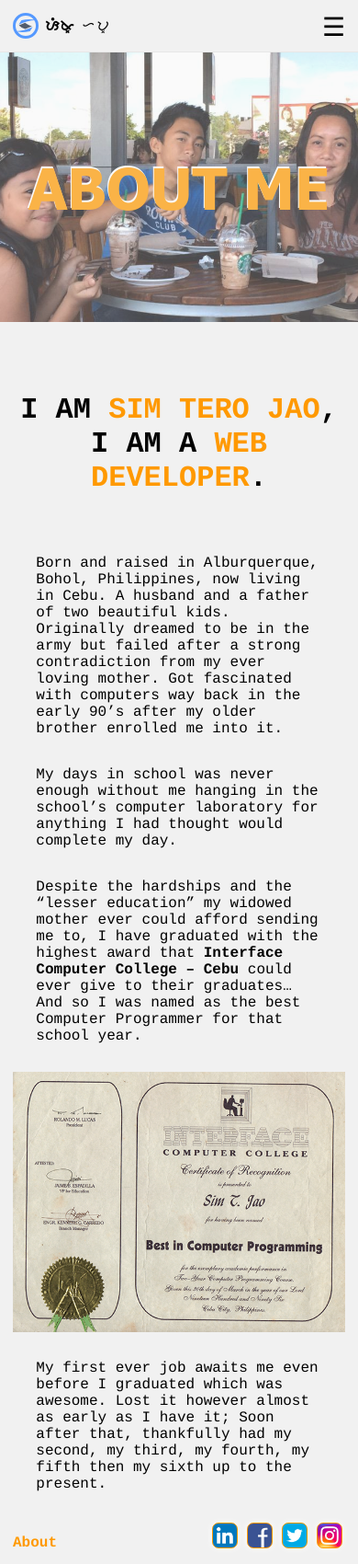
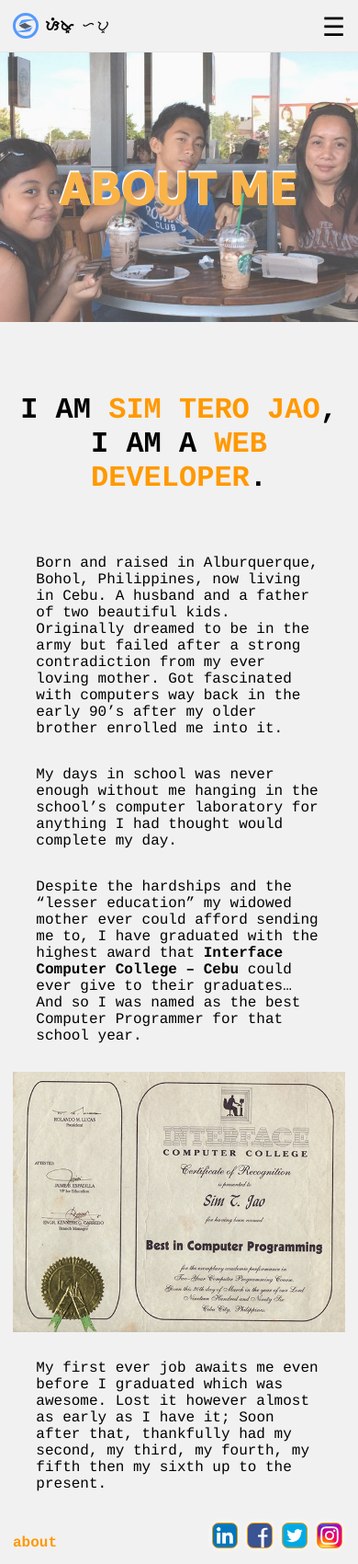
Before and after one commit to jaosimt/portfolio, a React (Create React App) app: page /about in a window 390 px wide. Shown: the whole page at 92% size. Built offline with nearby package versions, Linux system fonts and the light colour scheme.

Commit message:
* fix button css * fix menu handling on deep links * adjust company image in portfolio details

```diff
--- a/src/App.scss
+++ b/src/App.scss
@@ -30,8 +30,14 @@
 .gold { color: #f90; }
 
 button {
-  padding: 7px;
+  transition: all ease-in-out 300ms;
+  border-radius: 0;
+  border: 1px solid gainsboro;
+  padding: 7px 14px;
   cursor: pointer;
+  line-height: 28px;
+
+  &:hover { border: 1px solid #c7c7c7; }
   &:active { opacity: 0.3; }
 }
 
--- a/src/components/About/about.scss
+++ b/src/components/About/about.scss
@@ -48,6 +48,8 @@ div.About {
 @media (max-width: 847px) {
   div.About {
     .wrapper {
+      .banner { font-size: 49px; }
+
       .content {
         p {
           padding: 0 7%;
--- a/src/components/ContentContainer/index.js
+++ b/src/components/ContentContainer/index.js
@@ -17,7 +17,8 @@ import PortfolioDetails from "../Portfolio/details";
 export default function ContentContainer() {
 	const history = useHistory();
 
-	const [ menuItem, setMenuItem ] = useState(window.location.pathname === '/' ? 'home' : window.location.pathname.replace(/^\//, ""))
+	const [ pathname, setPathname ] = useState(history.location.pathname);
+	const [ menuItem, setMenuItem ] = useState(window.location.pathname === '/' ? 'home' : window.location.pathname.replace(/^\//, ""));
 	const [ offset, setOffset ] = useState({
 		header: 0,
 		footer: 0,
@@ -27,15 +28,25 @@ export default function ContentContainer() {
 	let headerRef = React.createRef(),
 		footerRef = React.createRef();
 
-	const menuClickHandler = e => {
-		setMenuItem(e.currentTarget.getAttribute('data-value'));
+	const menuClickHandler = e => setMenuItem(e.currentTarget.getAttribute('data-value'));
+
+	const logHistory = e => {
+		console.log('[logHistory] history.location.pathname:', history.location.pathname);
+		setPathname(history.location.pathname);
 	}
 
 	const setHeaderRef = ref => headerRef = ref;
 	const setFooterRef = ref => footerRef = ref;
 
 	useEffect(() => {
-		console.log('[ContentContainer] useEffect');
+		console.log('[ContentContainer] [useEffect] componentDidMount')
+	}, [])
+
+	useEffect(() => {
+		const pathName = history.location.pathname;
+
+		console.log('[ContentContainer] [useEffect] [componentDidUpdate] history.location.pathname:', pathName);
+
 		const offsetHeight = () => {
 			return {
 				header: headerRef.clientHeight,
@@ -46,11 +57,23 @@ export default function ContentContainer() {
 
 		const offset = offsetHeight();
 		setOffset(offset);
-		const currentPath = window.location.pathname.replace(/^\//, "");
-		if (currentPath !== '') {
-			history.push(currentPath);
+		setPathname(pathName);
+
+		if (window.location.pathname !== pathName) {
+			history.push(window.location.pathname);
 		}
-	}, [footerRef.clientHeight, headerRef.clientHeight, history])
+
+		const currentPath = pathName.replace(/^\//, '').split("/")[ 0 ];
+		if (currentPath === "") setMenuItem('home');
+		else if (menuItem !== currentPath) setMenuItem(currentPath);
+
+	}, [
+		footerRef.clientHeight,
+		headerRef.clientHeight,
+		history,
+		history.location.pathname,
+		menuItem
+	])
 
 	return <div className="ContentContainer" style={ {
 		marginTop: `${ offset.header - offset.margin }px`,
@@ -78,7 +101,7 @@ export default function ContentContainer() {
 						offset={ offset } />
 				</Route>
 				<Route exact path="/portfolio">
-					<Porfolio offset={ offset } history={ history } />
+					<Porfolio logHistory={ logHistory } offset={ offset } history={ history } />
 				</Route>
 				<Route path="/blogs">
 					<Blogs
@@ -93,6 +116,6 @@ export default function ContentContainer() {
 				</Route>
 			</Switch>
 		}
-		<Footer history={ history } setRef={ setFooterRef } />
+		<Footer currentPath={ pathname } setRef={ setFooterRef } />
 	</div>
 }
--- a/src/components/Footer/index.js
+++ b/src/components/Footer/index.js
@@ -1,17 +1,14 @@
 import React  from "react";
 import './footer.scss';
 import SocialMediaLinks from "../SocialMediaLinks/SocialMediaLinks";
-import { Capitalize } from "../../scripts/utils";
-import { useHistory } from "react-router-dom";
 
 function Footer(props) {
-	const history = useHistory();
-	const { setRef } = props;
+	const { setRef, currentPath } = props;
 
-	const currentPath = history.location.pathname.replace(/^\//, '');
+	console.log('[Footer] currentPath:', currentPath);
 
 	return <div className="Footer" ref={ setRef }>
-			<span className="current-page">{ currentPath ? Capitalize(currentPath) : <span className='bybyn'>
+			<span className="current-page">{ currentPath !== "/" ? currentPath.replace(/^\//, '').split("/").join(".") : <span className='bybyn'>
 					<span title="Bisaya"><strong>ᜊᜒᜐᜌᜓ</strong></span>&nbsp;|&nbsp;
 				<span title="Filipino">ᜉᜒᜎᜒᜉᜒᜈᜓ</span>
 				</span> }</span>
--- a/src/components/Header/index.js
+++ b/src/components/Header/index.js
@@ -52,8 +52,6 @@ class Header extends Component {
 
 		onClick(e);
 
-		console.log(right);
-
 		if (right === '0px') this.toggleMenu();
 	}
 
--- a/src/components/Portfolio/details.scss
+++ b/src/components/Portfolio/details.scss
@@ -65,7 +65,10 @@
       margin: 0;
 
       .banner {
+        width: 294px;
+        height: 294px;
       }
+
       button.go-back {
         margin: 21px 0;
       }
--- a/src/components/Portfolio/index.js
+++ b/src/components/Portfolio/index.js
@@ -4,8 +4,14 @@ import { workList } from "../../data";
 import WorkTiles from "../WorkTiles";
 
 class Porfolio extends Component {
+	componentDidMount() {
+		const { logHistory } = this.props;
+		console.log('[Portfolio] componentDidMount');
+		logHistory();
+	}
+
 	render() {
-		const { offset: o, history } = this.props;
+		const { offset: o, history, logHistory } = this.props;
 		const offset = o.header + o.footer + o.margin;
 
 		return <div
@@ -16,7 +22,7 @@ class Porfolio extends Component {
 			<div className="banner text-shadow-white">Work Experience</div>
 			<div className="work-list">
 				{
-					workList.map((w, i) => <WorkTiles key={ i } data={ w } history={ history } />)
+					workList.map((w, i) => <WorkTiles key={ i } data={ w } history={ history } logHistory={ logHistory } />)
 				}
 			</div>
 		</div>
--- a/src/components/Portfolio/portfolio.scss
+++ b/src/components/Portfolio/portfolio.scss
@@ -30,6 +30,7 @@
 
 @media (max-width: 768px) {
   .Portfolio {
+    .banner { font-size: 49px; }
     .work-list {
       width: 100%;
       max-width: unset;
--- a/src/components/WorkTiles/index.js
+++ b/src/components/WorkTiles/index.js
@@ -61,12 +61,13 @@ class WorkTiles extends Component {
 	}
 
 	readMoreClick = () => {
-		const { data, history } = this.props;
+		const { data, history, logHistory } = this.props;
 		const { id } = data;
 		const path = `${ history.location.pathname }/${ id }`;
 
 		history.push(path)
 		window.scrollTo({top: 0});
+		logHistory();
 	};
 }
 
--- a/src/data/details.js
+++ b/src/data/details.js
@@ -45,7 +45,7 @@ export const rphcDetails = <Fragment>
 		From JavaScript and ASP.Net to C# and Java, MSSql andPostgreSQL to IIS and Tomcat; A wide array of technology that I juggled almost all at the same time.  It was NEVER easy considering that I was derailed from the I.T. industry for a decade and the learning curved from an xbase language programmer to becoming a Web Developer.
 	</p>
 	<p>
-		Struggled but learned by doing it!  But the support of at least 2 wonderful individuals, (1)my brother, a Network Administrator from a reputable Japanese company and (2)a seasoned Java developer that believes in me really was a factor.  This was a reboot to my I.T. career that open a few doors.
+		Struggled but learned by doing it!  But the support of at least 2 wonderful individuals, (1)my brother, a Network Administrator from a reputable Japanese company and (2)a seasoned Java developer that believes in me really was a factor.  This was the reboot to my I.T. career that opened a few doors.
 	</p>
 </Fragment>
 
```
